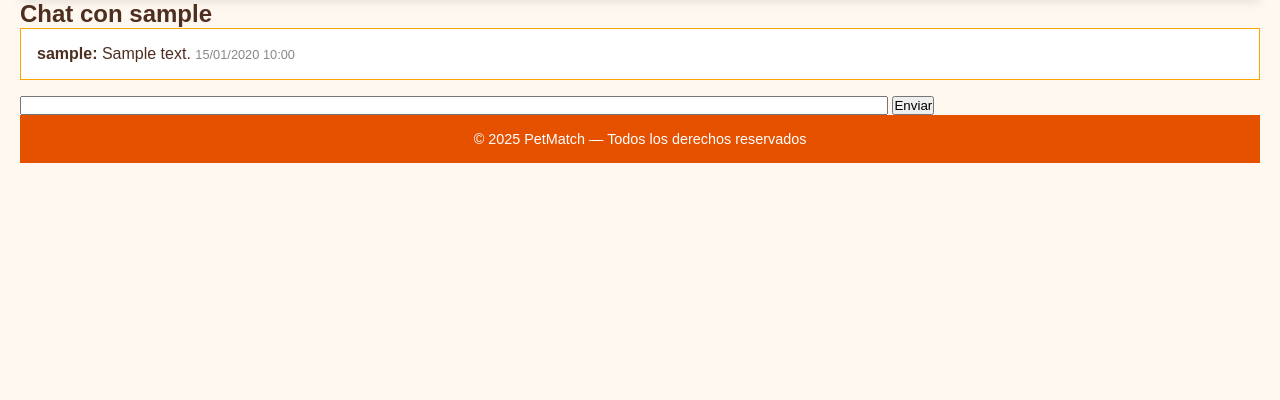
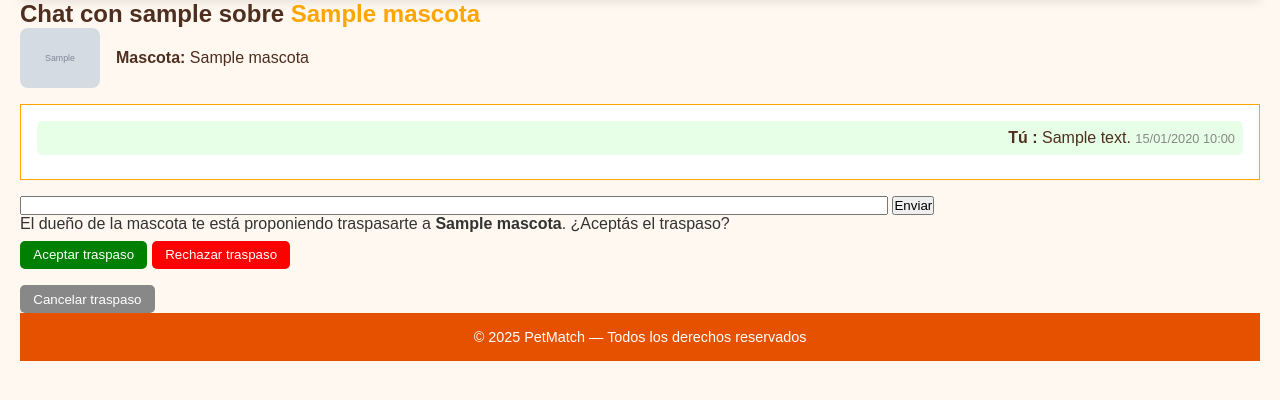
Before and after one commit to CdJoa/Grupo5PoloIT2025, a Django app: page /chat/1/ in a window 1280 px wide. Shown: the part 194-594 px from the top of the page. Run offline with Django 4.2, Linux system fonts and the light colour scheme; a user stored in the database is signed in; tables that the repository leaves empty hold one stand-in row (values such as "Sample post"); grey boxes marked "Sample" are stand-in pictures; some libraries are stand-ins or nearby versions.

Commit message:
traspaso y chat

```diff
--- a/app/forms.py
+++ b/app/forms.py
@@ -92,7 +92,6 @@ class PerfilUsuarioForm(forms.ModelForm):
         return documento
 
 
-
 class BusquedaMascotaForm(forms.Form):
     especie = forms.ChoiceField(
         choices=[('', 'Todos'), ('perro', 'Perro'), ('gato', 'Gato')],
--- a/app/templates/chat.html
+++ b/app/templates/chat.html
@@ -7,11 +7,31 @@
   {% else %}
     {{ solicitud.duenio.username }}
   {% endif %}
+  sobre <span style="color:#ffa500;">{{ solicitud.mascota.nombre }}</span>
 </h2>
+
+<div style="display:flex; align-items:center; gap:1em; margin-bottom:1em;">
+  {% if solicitud.mascota.imagenes.all %}
+    <img src="{{ solicitud.mascota.imagenes.all.0.imagen.url }}" alt="Foto de {{ solicitud.mascota.nombre }}" width="80" style="border-radius:8px;">
+  {% endif %}
+  <span><b>Mascota:</b> {{ solicitud.mascota.nombre }}</span>
+</div>
+
 <div style="border:1px solid #ffa500; padding:1em; margin-bottom:1em; background:#fff;">
   {% for mensaje in mensajes %}
-    <div>
-      <b>{{ mensaje.usuario.username }}:</b> {{ mensaje.texto }}
+    {% if mensaje.usuario == user %}
+      <div style="margin-bottom:0.5em; text-align:right; background:#e6ffe6; padding:0.5em; border-radius:6px;">
+    {% else %}
+      <div style="margin-bottom:0.5em; text-align:left; background:#f9f9f9; padding:0.5em; border-radius:6px;">
+    {% endif %}
+      <b>
+        {% if mensaje.usuario == user %}
+          Tú
+        {% else %}
+          {{ mensaje.usuario.username }}
+        {% endif %}
+      :</b>
+      {{ mensaje.texto }}
       <span style="font-size:0.8em;color:#888;">{{ mensaje.fecha|date:"d/m/Y H:i" }}</span>
     </div>
   {% empty %}
@@ -23,4 +43,65 @@
   <input type="text" name="mensaje" style="width:70%;" required>
   <button type="submit">Enviar</button>
 </form>
+
+{% if solicitud.duenio == user and solicitud.estado == "aceptada" %}
+  {% if not existe_traspaso %}
+    {% if not ultimo_traspaso or ultimo_traspaso.estado != "esperando" %}
+      <form method="post" action="{% url 'enviar_traspaso' solicitud.id %}" style="margin-bottom:1em;">
+        {% csrf_token %}
+        <button type="submit" style="background:#ffa500; color:#fff; border:none; padding:0.5em 1em; border-radius:5px;">
+          Enviar solicitud de traspaso
+        </button>
+      </form>
+    {% endif %}
+  {% elif ultimo_traspaso and ultimo_traspaso.estado == "rechazada" %}
+    <div style="color:red; margin-bottom:0.5em;">
+      El solicitante rechazó el traspaso. Puedes reenviarlo si lo deseas.
+    </div>
+    <form method="post" action="{% url 'enviar_traspaso' solicitud.id %}">
+      {% csrf_token %}
+      <button type="submit" style="background:#ffa500; color:#fff; border:none; padding:0.5em 1em; border-radius:5px;">
+        Reenviar solicitud de traspaso
+      </button>
+    </form>
+  {% elif existe_traspaso %}
+    <div style="color:orange;">Ya existe una solicitud de traspaso pendiente.</div>
+  {% endif %}
+{% endif %}
+
+{% if solicitud.solicitante == user and existe_traspaso %}
+  <div style="margin-bottom:0.5em; color:#333;">
+    El dueño de la mascota te está proponiendo traspasarte a <b>{{ solicitud.mascota.nombre }}</b>. ¿Aceptás el traspaso?
+  </div>
+  <form method="post" action="{% url 'responder_traspaso' solicitud.id %}" style="margin-bottom:1em;">
+    {% csrf_token %}
+    <button name="accion" value="aceptar" style="background:green; color:#fff; border:none; padding:0.5em 1em; border-radius:5px;">
+      Aceptar traspaso
+    </button>
+    <button name="accion" value="rechazar" style="background:red; color:#fff; border:none; padding:0.5em 1em; border-radius:5px;">
+      Rechazar traspaso
+    </button>
+  </form>
+{% endif %}
+
+{% if solicitud.duenio == user and ultimo_traspaso and ultimo_traspaso.estado == "rechazada" %}
+  <div style="color:red; margin-bottom:0.5em;">
+    El solicitante rechazó el traspaso. Puedes reenviarlo si lo deseas.
+  </div>
+  <form method="post" action="{% url 'enviar_traspaso' solicitud.id %}">
+    {% csrf_token %}
+    <button type="submit" style="background:#ffa500; color:#fff; border:none; padding:0.5em 1em; border-radius:5px;">
+      Reenviar solicitud de traspaso
+    </button>
+  </form>
+{% endif %}
+
+{% if solicitud.duenio == user and existe_traspaso %}
+  <form method="post" action="{% url 'cancelar_traspaso' solicitud.id %}" style="display:inline;">
+    {% csrf_token %}
+    <button type="submit" style="background:#888; color:#fff; border:none; padding:0.5em 1em; border-radius:5px;">
+      Cancelar traspaso
+    </button>
+  </form>
+{% endif %}
 {% endblock %}
--- a/app/templates/detalle_mascota.html
+++ b/app/templates/detalle_mascota.html
@@ -48,9 +48,8 @@
             <button type="submit">Solicitar adopción</button>
         </form>
     {% endif %}
+    <a href="{% url 'perfil_usuario' %}">Volver a mi perfil</a>
 {% else %}
     <a href="{% url 'login' %}?next={% url 'detalle_mascota' mascota.id %}">Iniciá sesión para solicitar adopción</a>
 {% endif %}
-
-<a href="{% url 'perfil_usuario' %}">Volver a mi perfil</a>
 {% endblock %}
--- a/app/urls.py
+++ b/app/urls.py
@@ -19,15 +19,18 @@ urlpatterns = [
     path('mascotas/<int:mascota_id>/solicitar/', views.solicitar_mascota, name='solicitar_mascota'),
     path('chat/<int:solicitud_id>/', views.chat_solicitud, name='chat_solicitud'),
     path('mensajes/', views.mis_chats, name='mis_chats'),
-    path('solicitudes/', views.solicitudes_recibidas, name='solicitudes_recibidas'),
     path('solicitudes/<int:solicitud_id>/responder/', views.responder_solicitud, name='responder_solicitud'),
     path('activar/<uidb64>/<token>/', views.activar_cuenta, name='activar_cuenta'),
     path('reenviar-verificacion/', views.reenviar_verificacion, name='reenviar_verificacion'),
-
 
     # Reseteos de contraseña ya los maneja django por defecto
     path('password_reset/', auth_views.PasswordResetView.as_view(template_name='password_reset_form.html'), name='password_reset'),
     path('password_reset/done/', auth_views.PasswordResetDoneView.as_view(template_name='password_reset_done.html'), name='password_reset_done'),
     path('reset/<uidb64>/<token>/', auth_views.PasswordResetConfirmView.as_view(template_name='password_reset_confirm.html'), name='password_reset_confirm'),
     path('reset/done/', auth_views.PasswordResetCompleteView.as_view(template_name='password_reset_complete.html'), name='password_reset_complete'),
+
+
+    path('traspaso/<int:solicitud_id>/enviar/', views.enviar_traspaso, name='enviar_traspaso'),
+    path('traspaso/<int:solicitud_id>/responder/', views.responder_traspaso, name='responder_traspaso'),
+    path('traspaso/<int:solicitud_id>/cancelar/', views.cancelar_traspaso, name='cancelar_traspaso'),
 ]
--- a/app/views.py
+++ b/app/views.py
@@ -157,7 +157,7 @@ def detalle_mascota(request, mascota_id):
 
 def mascotas_por_especie_view(request, especie, template_name):
     form = BusquedaMascotaForm(request.GET or None)
-    mascotas = Mascota.objects.filter(disponible=True, especie=especie)
+    mascotas = Mascota.objects.filter(disponible=True, especie=especie, estado='esperando')
 
     if form.is_valid():
         provincia = form.cleaned_data.get('provincia')
@@ -208,7 +208,7 @@ def solicitar_mascota(request, mascota_id):
         )
 
         messages.success(request, "Solicitud enviada al dueño de la mascota. Ahora puedes ver el estado en tu bandeja de chats.")
-        return redirect('mis_chats')  # <--- Cambia esto
+        return redirect('mis_chats')
     return redirect('detalle_mascota', mascota_id=mascota_id)
 
 def base_context(request):
@@ -221,7 +221,15 @@ def base_context(request):
 @login_required
 def chat_solicitud(request, solicitud_id):
     solicitud = get_object_or_404(SolicitudMascota, id=solicitud_id)
-    if request.method == 'POST':
+    mensajes = MensajeChat.objects.filter(solicitud=solicitud).order_by('fecha')
+    existe_traspaso = TraspasoMascota.objects.filter(
+        mascota=solicitud.mascota,
+        duenio_anterior=solicitud.duenio,
+        duenio_nuevo=solicitud.solicitante,
+        estado='esperando'
+    ).exists()
+
+    if request.method == 'POST' and 'mensaje' in request.POST:
         texto = request.POST.get('mensaje')
         if texto:
             MensajeChat.objects.create(
@@ -229,25 +237,21 @@ def chat_solicitud(request, solicitud_id):
                 usuario=request.user,
                 texto=texto
             )
-            return redirect('chat_solicitud', solicitud_id=solicitud_id)
-    mensajes = MensajeChat.objects.filter(solicitud=solicitud).order_by('fecha')
+        return redirect('chat_solicitud', solicitud_id=solicitud_id)
+
     return render(request, 'chat.html', {
         'solicitud': solicitud,
         'mensajes': mensajes,
+        'existe_traspaso': existe_traspaso,
     })
 
 @login_required
 def mis_chats(request):
     solicitudes = SolicitudMascota.objects.filter(
-        models.Q(solicitante=request.user) | models.Q(duenio=request.user)
+        (models.Q(solicitante=request.user) | models.Q(duenio=request.user)) &
+        ~models.Q(estado="rechazada")
     ).order_by('-fecha')
     return render(request, 'mis_chats.html', {'solicitudes': solicitudes})
-
-
-@login_required
-def solicitudes_recibidas(request):
-    solicitudes = SolicitudMascota.objects.filter(duenio=request.user, estado='pendiente')
-    return render(request, 'solicitudes_recibidas.html', {'solicitudes': solicitudes})
 
 
 @login_required
@@ -264,7 +268,7 @@ def responder_solicitud(request, solicitud_id):
             solicitud.estado = 'rechazada'
             solicitud.save()
             messages.info(request, "Solicitud rechazada.")
-        return redirect('solicitudes_recibidas')
+        return redirect('mis_chats')
     return render(request, 'responder_solicitud.html', {'solicitud': solicitud})
 
 
@@ -312,3 +316,69 @@ def reenviar_verificacion(request):
         enviar_mail_verificacion(request, request.user)
         messages.success(request, "Te reenviamos el email de verificación.")
     return redirect('perfil_usuario')
+
+@login_required
+def enviar_traspaso(request, solicitud_id):
+    try:
+        solicitud = get_object_or_404(SolicitudMascota, id=solicitud_id, duenio=request.user, estado='aceptada')
+        if request.method == 'POST':
+            traspaso = TraspasoMascota.objects.filter(
+                mascota=solicitud.mascota,
+                duenio_anterior=request.user,
+                duenio_nuevo=solicitud.solicitante
+            ).order_by('-fecha').first()
+            if traspaso and traspaso.estado == 'esperando':
+                messages.info(request, "Ya existe una solicitud de traspaso pendiente para esta mascota.")
+            elif traspaso and traspaso.estado == 'rechazada':
+                traspaso.estado = 'esperando'
+                traspaso.save()
+                messages.success(request, "Solicitud de traspaso reenviada.")
+            else:
+                TraspasoMascota.objects.create(
+                    mascota=solicitud.mascota,
+                    duenio_anterior=request.user,
+                    duenio_nuevo=solicitud.solicitante,
+                    estado='esperando'
+                )
+                messages.success(request, "Solicitud de traspaso enviada.")
+    except Exception as e:
+        messages.error(request, f"Ocurrió un error al enviar el traspaso: {str(e)}")
+    return redirect('chat_solicitud', solicitud_id=solicitud_id)
+
+@login_required
+def responder_traspaso(request, solicitud_id):
+    solicitud = get_object_or_404(SolicitudMascota, id=solicitud_id, solicitante=request.user)
+    traspaso = TraspasoMascota.objects.filter(
+        mascota=solicitud.mascota,
+        duenio_anterior=solicitud.duenio,
+        duenio_nuevo=request.user,
+        estado='esperando'
+    ).first()
+    if request.method == 'POST' and traspaso:
+        accion = request.POST.get('accion')
+        if accion == 'aceptar':
+            traspaso.estado = 'aceptada'
+            traspaso.save()
+            solicitud.mascota.cambiar_duenio(request.user)
+            solicitud.mascota.estado = 'adoptado'
+            solicitud.mascota.save()
+            messages.success(request, "¡Has aceptado el traspaso! Ahora eres el dueño de la mascota.")
+        elif accion == 'rechazar':
+            traspaso.estado = 'rechazada'
+            traspaso.save()
+            messages.info(request, "Has rechazado el traspaso.")
+    return redirect('chat_solicitud', solicitud_id=solicitud_id)
+
+@login_required
+def cancelar_traspaso(request, solicitud_id):
+    solicitud = get_object_or_404(SolicitudMascota, id=solicitud_id, duenio=request.user)
+    traspaso = TraspasoMascota.objects.filter(
+        mascota=solicitud.mascota,
+        duenio_anterior=request.user,
+        duenio_nuevo=solicitud.solicitante,
+        estado='esperando'
+    ).first()
+    if request.method == 'POST' and traspaso:
+        traspaso.delete()
+        messages.success(request, "Solicitud de traspaso cancelada.")
+    return redirect('chat_solicitud', solicitud_id=solicitud_id)
```
Also changed, not shown: app/models.py (+42 -0 lines), app/templates/mis_chats.html (+31 -1 lines), app/templates/perfil.html (+0 -9 lines), app/templates/solicitudes_recibidas.html (deleted, +0 -22 lines).
